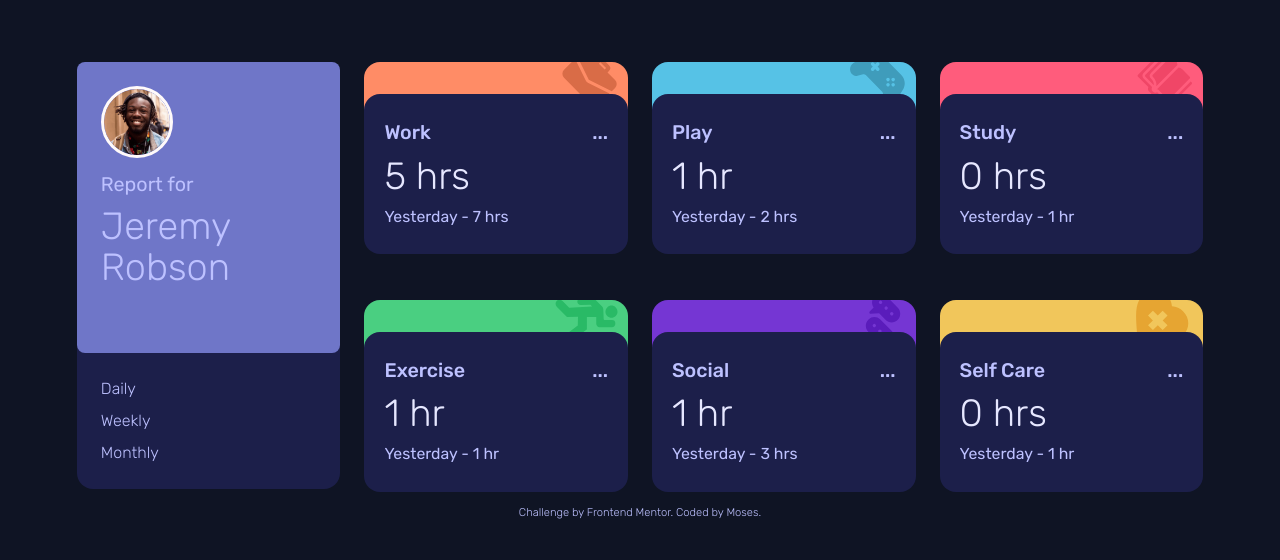
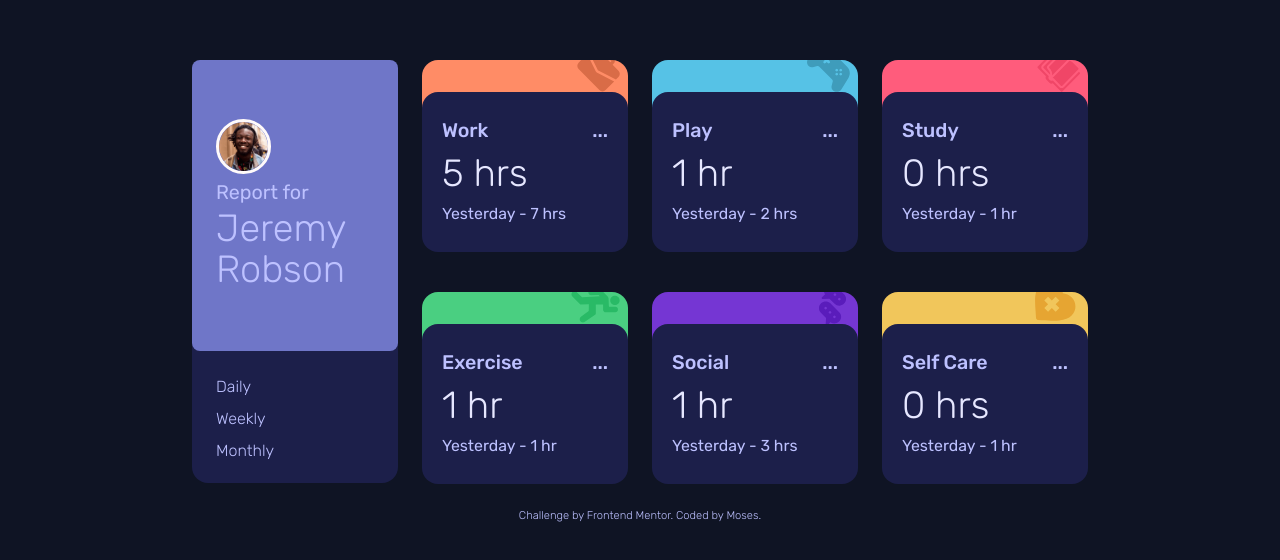
Before and after one commit to mbtenkorang/time-tracking-dashboard-fem, a Vue app: page / in a window 1280 px wide. Shown: the part 108-668 px from the top of the page. Built offline with nearby package versions, Linux system fonts and the light colour scheme.

Commit message:
Updated styles for desktop

```diff
--- a/src/assets/style.css
+++ b/src/assets/style.css
@@ -97,6 +97,8 @@ body {
   flex-direction: column;
   place-items: center;
   background-color: var(--Verydarkblue);
+  padding-block-start: 5em;
+  padding-block-end: 5em;
 }
 
 main {
@@ -263,14 +265,16 @@ div.information--title span {
 @media screen and (min-width: 1020px) {
   body {
     justify-content: center;
+    padding: 0;
   }
 
   main {
     display: grid;
     column-gap: 1.5em;
-    row-gap: 2em;
+    row-gap: 1em;
     grid-template-rows: repeat(2, 1fr);
     grid-template-columns: repeat(4, 1fr);
+    max-width: 70%;
   }
 
   div.header--container {
@@ -281,9 +285,9 @@ div.information--title span {
   }
 
   header.profile {
-    padding-block-end: 4em;
     flex-direction: column;
     align-items: flex-start;
+    height: 65%;
   }
 
   h1 {
@@ -293,11 +297,11 @@ div.information--title span {
   img {
     max-width: 30%;
     margin-inline-end: 0;
-    margin-block-end: 1em;
+    margin-block-end: .5em;
   }
 
   span.intro {
-    margin-block-end: .5em;
+    margin-block-end: .2em;
   }
 
   span.name {
@@ -307,9 +311,7 @@ div.information--title span {
 
   nav {
     flex-direction: column;
-    justify-content: space-evenly;
-    /* position: static; */
-    /* padding-block-start: 1.5em; */
+    height: 33%;
   }
 
   a {
@@ -328,7 +330,6 @@ div.information--title span {
 
   section.information--container {
     height: 10rem;
-    margin-block-end: 2rem;
   }
 
   div.card--details {
```
